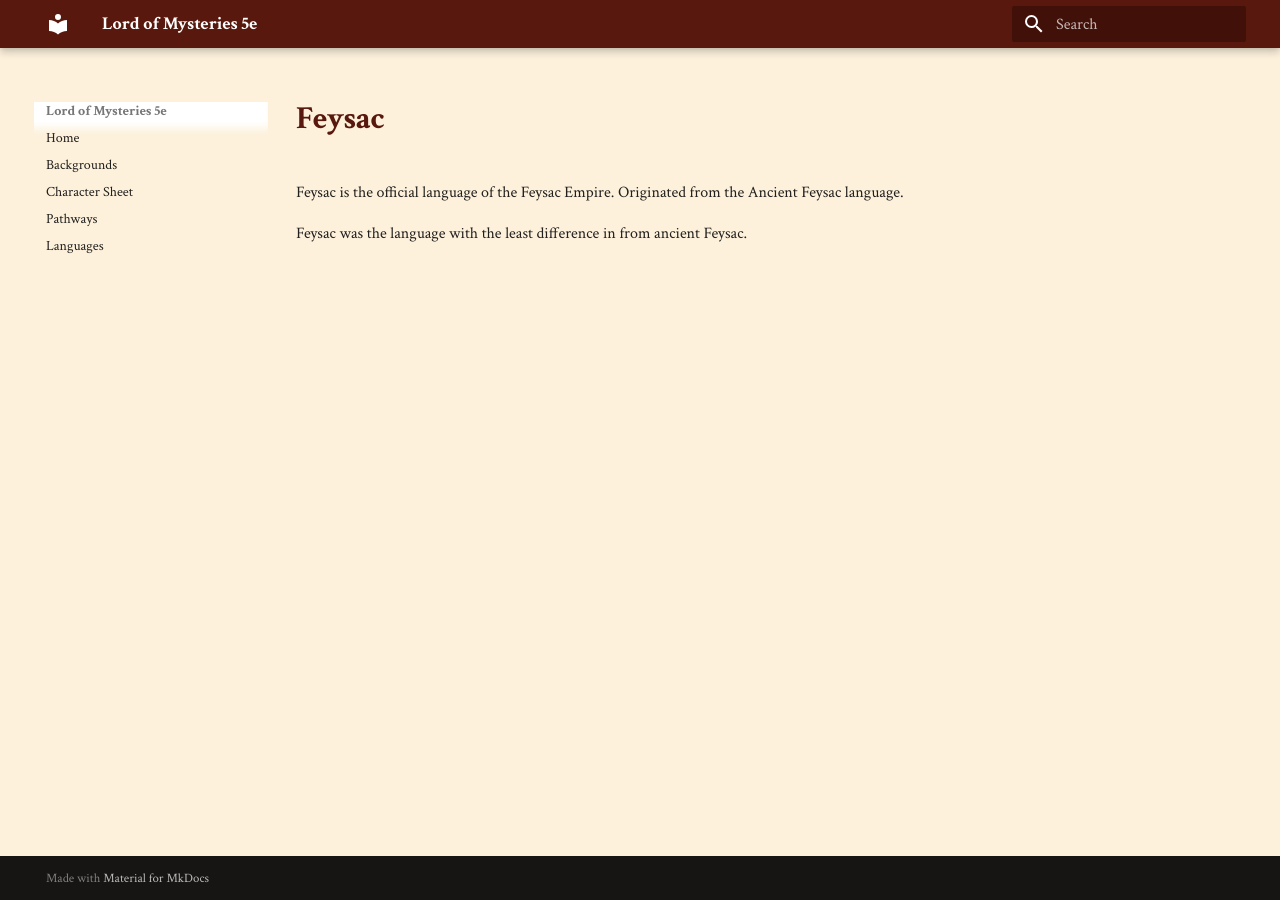
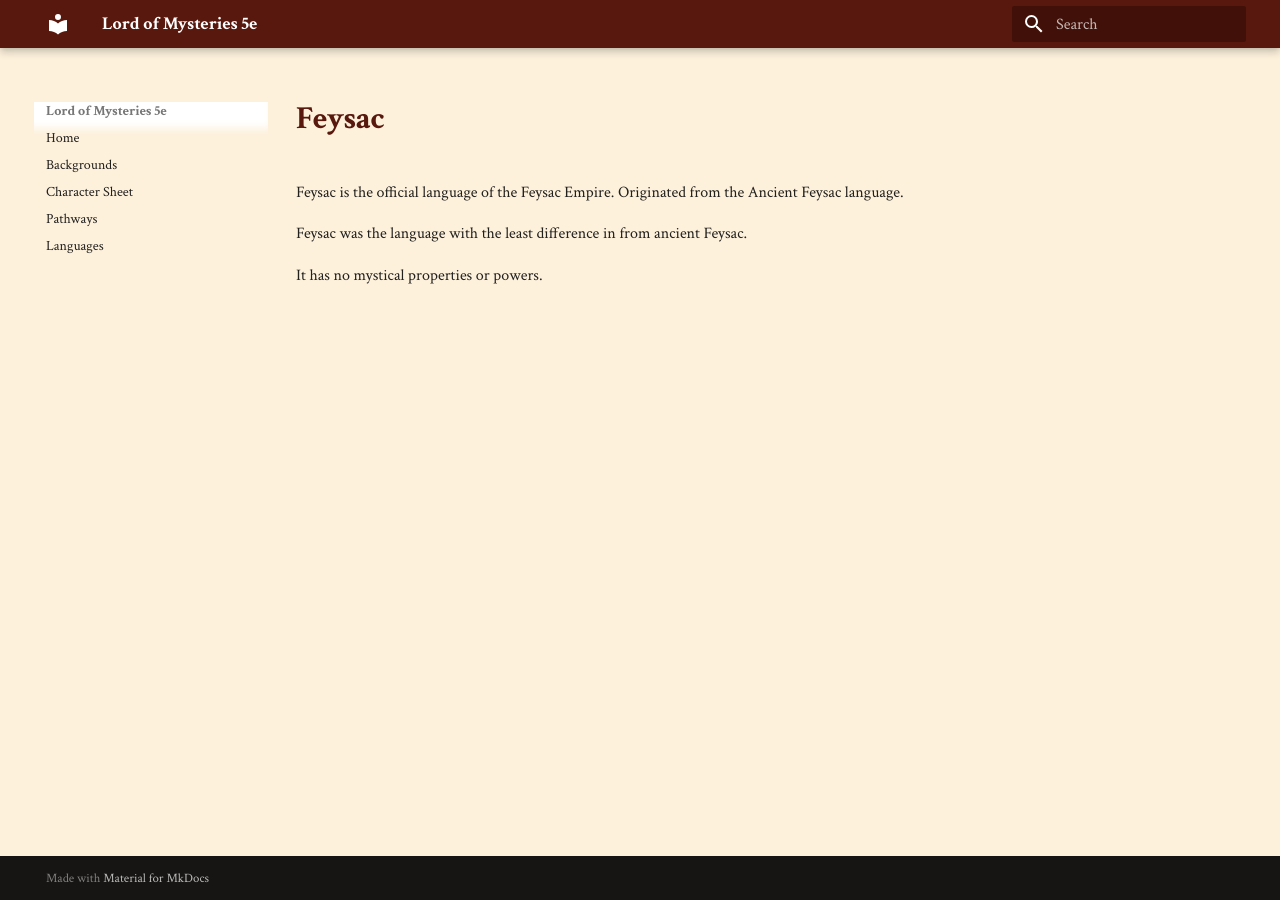
Before and after one commit to TwilightHermit/lotm-wiki, an MkDocs documentation site: the page built from docs/languages/Feysac.md, in a window 1280 px wide. Built offline with MkDocs 1.6.1 and Material for MkDocs 9.7.7, drawn with Linux system fonts in a browser that asks for light colours.

Commit message:
Clarify Feysac language has no mystical properties
Added a note clarifying that Feysac has no mystical properties.

```diff
--- a/docs/languages/Feysac.md
+++ b/docs/languages/Feysac.md
@@ -3,3 +3,5 @@
 Feysac is the official language of the Feysac Empire. Originated from the Ancient Feysac language.
 
 Feysac was the language with the least difference in from ancient Feysac.
+
+It has no mystical properties or powers.
```
